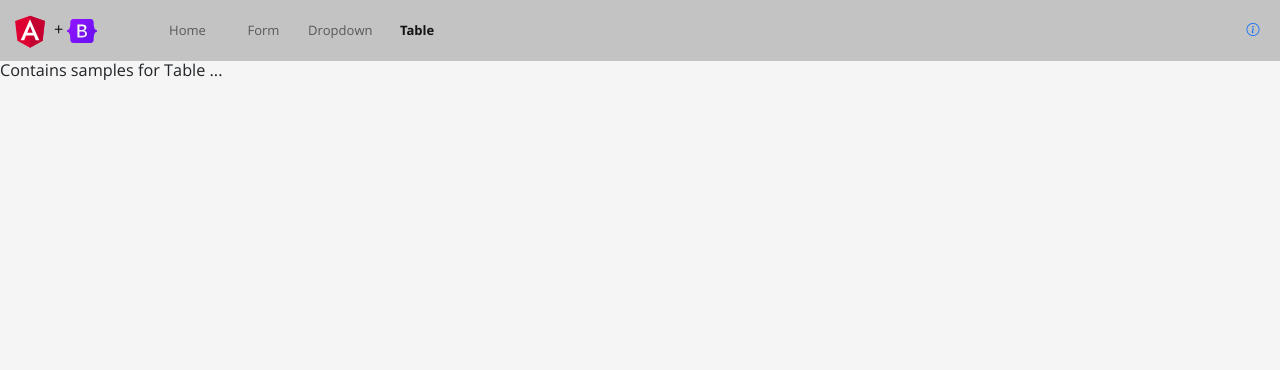
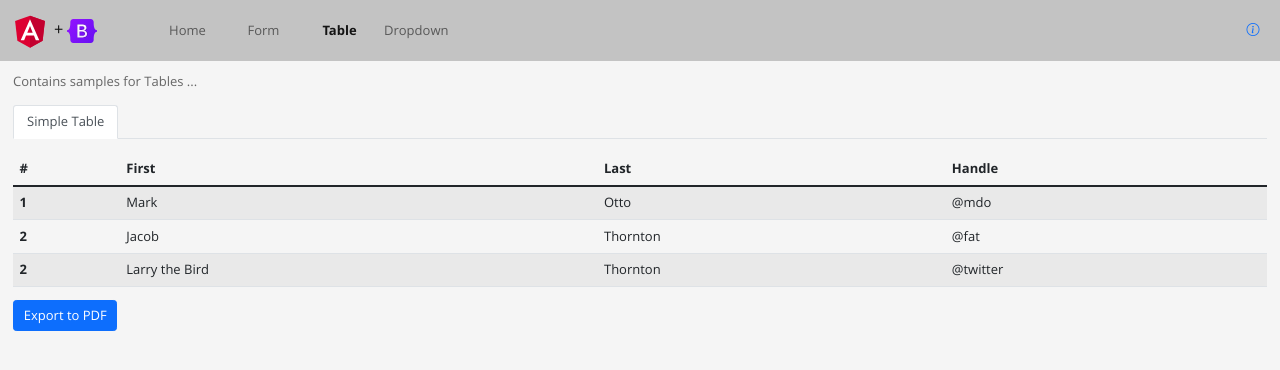
Before and after one commit to kumargandhi/angular-bootstrap-sample, an Angular app: page /table in a window 1280 px wide. Shown: the top 370 px of the page. Built offline with nearby package versions, Linux system fonts and the light colour scheme.

Commit message:
Add simple table example

```diff
--- a/src/app/app.module.ts
+++ b/src/app/app.module.ts
@@ -15,6 +15,7 @@ import { SimpleFormComponent } from './form/components/simple-form/simple-form.c
 import { HeaderComponent } from './commom/components/header/header.component';
 import { BrowserAnimationsModule } from '@angular/platform-browser/animations';
 import { InfoComponent } from './commom/components/info/info.component';
+import { SimpleTableComponent } from './table/components/simple-table/simple-table.component';
 
 @NgModule({
     declarations: [
@@ -28,6 +29,7 @@ import { InfoComponent } from './commom/components/info/info.component';
         SimpleFormComponent,
         HeaderComponent,
         InfoComponent,
+        SimpleTableComponent,
     ],
     imports: [
         BrowserModule,
--- a/src/app/commom/constants.ts
+++ b/src/app/commom/constants.ts
@@ -8,11 +8,11 @@ export const Header_Menu = [
         routerLink: ['form'],
     },
     {
+        label: 'Table',
+        routerLink: ['table'],
+    },
+    {
         label: 'Dropdown',
         routerLink: ['dropdown'],
     },
-    {
-        label: 'Table',
-        routerLink: ['table'],
-    },
 ];
--- /dev/null
+++ b/src/app/table/components/simple-table/simple-table.component.html
@@ -0,0 +1,23 @@
+<div class="row">
+    <div class="col-md-12">
+        <table class="table table-striped">
+            <thead>
+                <tr>
+                    <th scope="col">#</th>
+                    <th scope="col">First</th>
+                    <th scope="col">Last</th>
+                    <th scope="col">Handle</th>
+                </tr>
+            </thead>
+            <tbody>
+                <tr *ngFor="let item of users">
+                    <th scope="row">{{ item.uid }}</th>
+                    <td>{{ item.first }}</td>
+                    <td>{{ item.last }}</td>
+                    <td>{{ item.handle }}</td>
+                </tr>
+            </tbody>
+        </table>
+        <button type="button" class="btn btn-primary">Export to PDF</button>
+    </div>
+</div>
--- /dev/null
+++ b/src/app/table/components/simple-table/simple-table.component.ts
@@ -0,0 +1,33 @@
+import { Component, OnInit } from '@angular/core';
+
+@Component({
+    selector: 'app-simple-table',
+    templateUrl: './simple-table.component.html',
+    styleUrls: ['./simple-table.component.scss'],
+})
+export class SimpleTableComponent implements OnInit {
+    users = [
+        {
+            uid: '1',
+            first: 'Mark',
+            last: 'Otto',
+            handle: '@mdo',
+        },
+        {
+            uid: '2',
+            first: 'Jacob',
+            last: 'Thornton',
+            handle: '@fat',
+        },
+        {
+            uid: '2',
+            first: 'Larry the Bird',
+            last: 'Thornton',
+            handle: '@twitter',
+        },
+    ];
+
+    constructor() {}
+
+    ngOnInit(): void {}
+}
--- /dev/null
+++ b/src/app/table/constants.ts
@@ -0,0 +1,3 @@
+export enum TABLE_TABS {
+    TABLE = 'Simple Table',
+}
--- a/src/app/table/table.component.html
+++ b/src/app/table/table.component.html
@@ -1,3 +1,15 @@
-<div class="container-fluid" id="page-container">
-    <h5 class="mb-3">Contains samples for Table ...</h5>
+<div class="container-fluid p-3" id="page-container">
+    <h6 id="page-title" class="mb-3">Contains samples for Tables ...</h6>
+    <ul class="nav nav-tabs mb-3">
+        <li class="nav-item" *ngFor="let item of tabs">
+            <a
+                class="nav-link"
+                [class.active]="selectedTab === item"
+                (click)="selectedTab = item"
+            >
+                {{ item }}
+            </a>
+        </li>
+    </ul>
+    <app-simple-table *ngIf="selectedTab === TABLE_TABS.TABLE"></app-simple-table>
 </div>
--- a/src/app/table/table.component.ts
+++ b/src/app/table/table.component.ts
@@ -1,4 +1,6 @@
 import { Component, OnInit } from '@angular/core';
+import * as _ from 'lodash';
+import { TABLE_TABS } from './constants';
 
 @Component({
     selector: 'app-table',
@@ -6,6 +8,10 @@ import { Component, OnInit } from '@angular/core';
     styleUrls: ['./table.component.scss'],
 })
 export class TableComponent implements OnInit {
+    readonly TABLE_TABS = TABLE_TABS;
+    selectedTab = _.head(Object.values(TABLE_TABS));
+    tabs = Object.values(TABLE_TABS);
+
     constructor() {
         // do nothing
     }
```
Also changed, not shown: src/app/table/components/simple-table/simple-table.component.scss (added), 1 other file (tests, documents, lock files or other folders).
